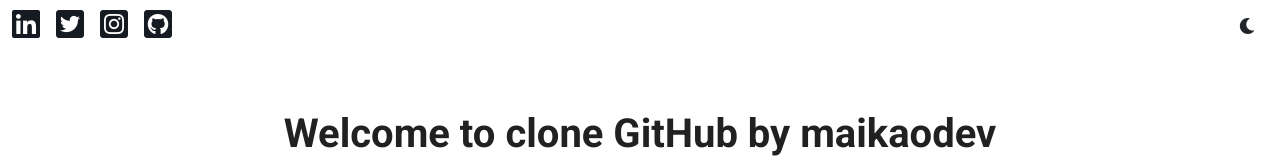
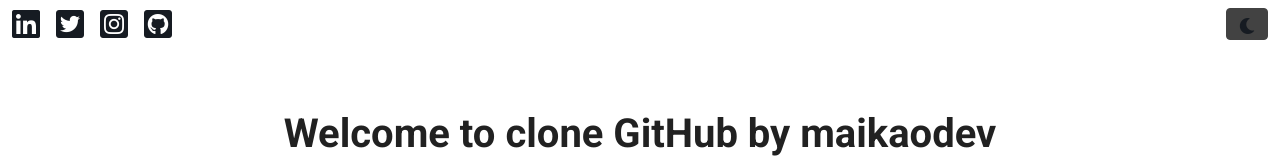
Before and after one commit to maikaodev/clone-github-vuejs, a Vue app: page / in a window 1280 px wide. Shown: the top 160 px of the page. Built offline with nearby package versions, Linux system fonts and the light colour scheme.

Commit message:
Fixing the css of the theme button icon

```diff
--- a/src/components/SocialLinks.vue
+++ b/src/components/SocialLinks.vue
@@ -28,7 +28,7 @@
       </ul>
     </div>
     <div class="d-flex justify-content-end">
-      <button class="btn" @click="changeTheme">
+      <button class="secondary primary--text btn" @click="changeTheme">
         <i :class="buttonIcon"></i>
       </button>
     </div>
```
